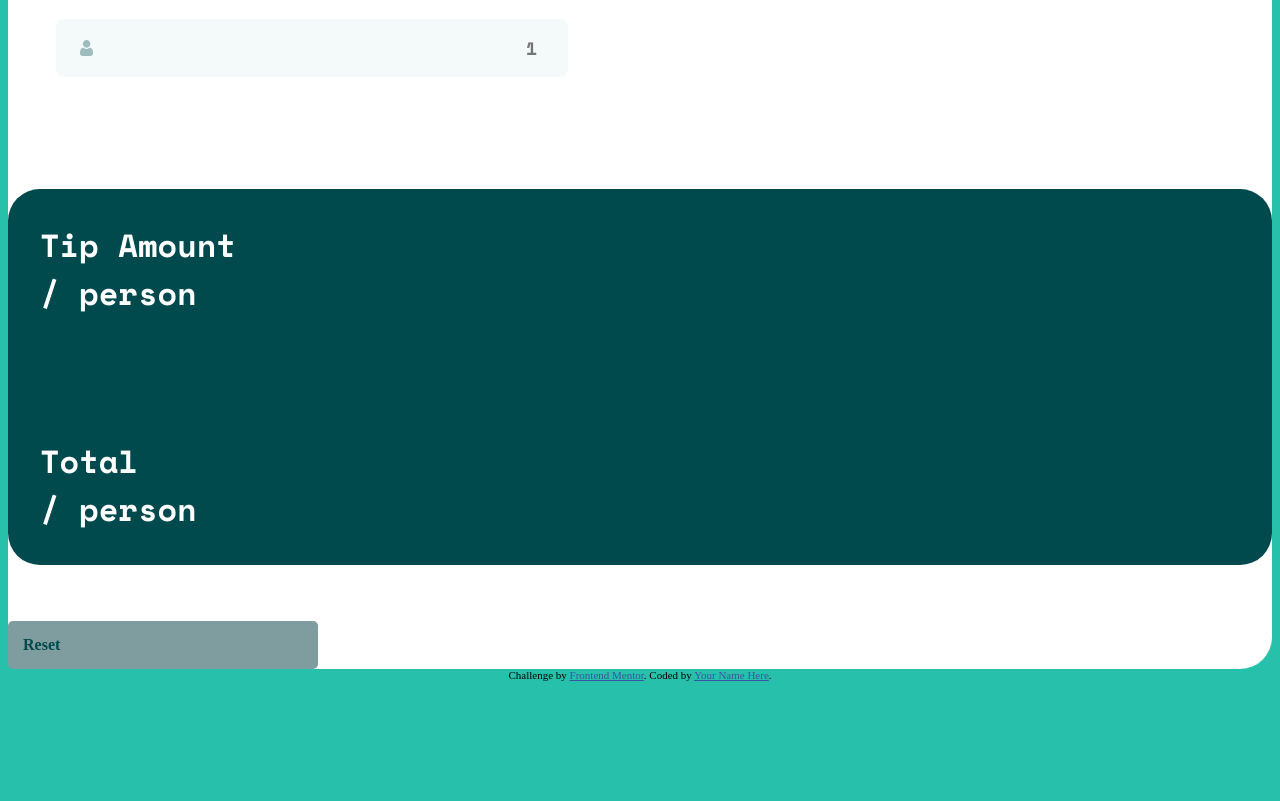
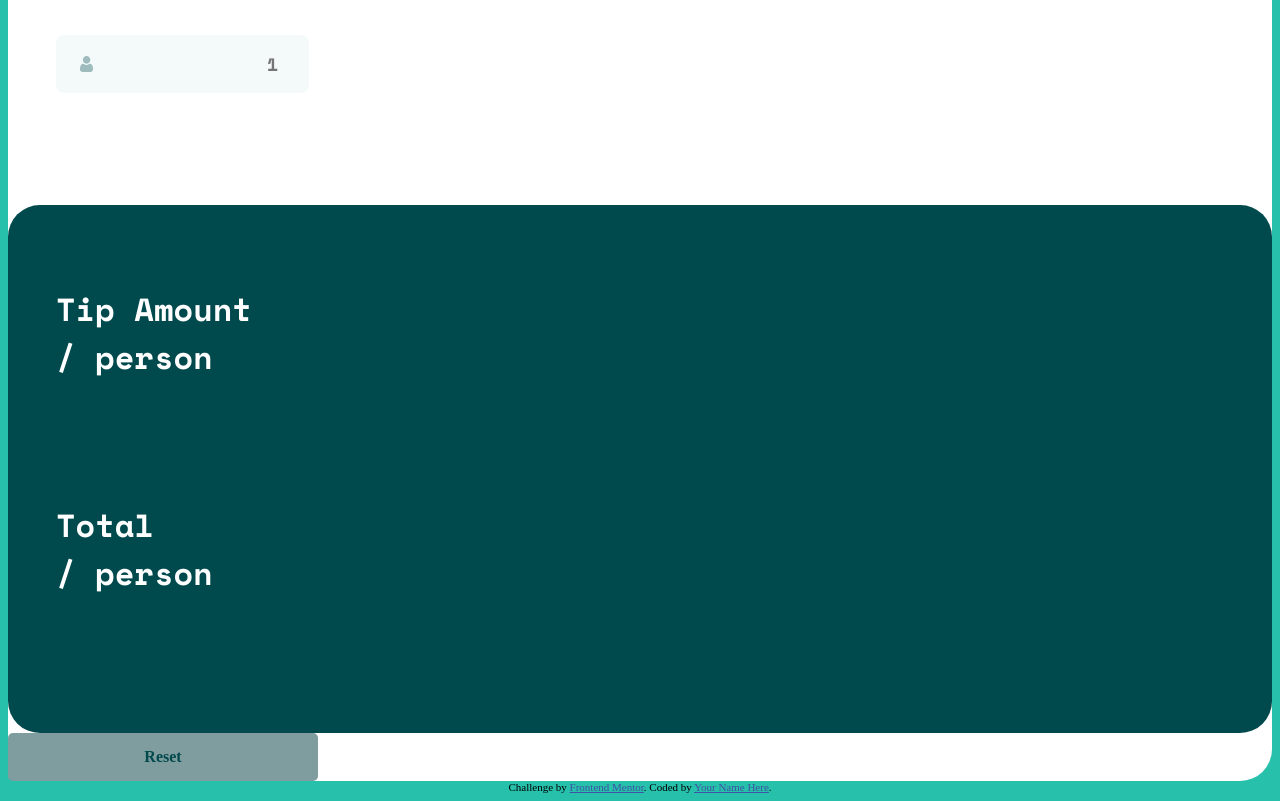
Before and after one commit to fatpav/Tip_Calculator_App, a plain HTML site: page index.html in a window 1280 px wide. Shown: the part 940-1741 px from the top of the page. Before the commit the page ends 1629 px from the top, so only its background shows below. Drawn offline with nearby package versions, Linux system fonts and the light colour scheme.

Commit message:
fun with styling

```diff
--- a/style.css
+++ b/style.css
@@ -28,10 +28,10 @@ body {
 }
 
 .inputContainer > input {
-    margin-block: 0 4rem;
+    margin-block: 1rem 4rem;
     padding : 1rem;
     font-size: 1.6rem;
-    width : 30rem;
+    /* width : 30rem; */
     border : none;
     border-radius: 0.5rem;
     background-color : hsl(189, 41%, 97%);
@@ -91,7 +91,7 @@ input[type=number] {
     margin-block: 1rem 4rem;
     padding: 1rem;
     font-size:1.6rem;
-    width: 30rem;
+    /* width: 30rem; */
     border: none;
     border-radius: 0.5rem;
     background-color: hsl(189, 41%, 97%);
@@ -116,10 +116,11 @@ input[type=number] {
 /* this controls the freturned result block */
 .rightSide{
     background-color: hsl(183, 100%, 15%);
-    border: none;
+    border-left: 2rem;
     border-radius: 2rem;
-    /* padding-block: 5rem 2rem; */
+    padding-block: 2rem 2rem;
     padding-inline: 2rem;
+    padding: 3rem;
 }
 
 .separator {
@@ -147,4 +148,6 @@ input[type=number] {
     font-weight: 700;
     width : 280px;
     cursor: pointer;
+    display: flex;
+    justify-content: center;
 }
```
